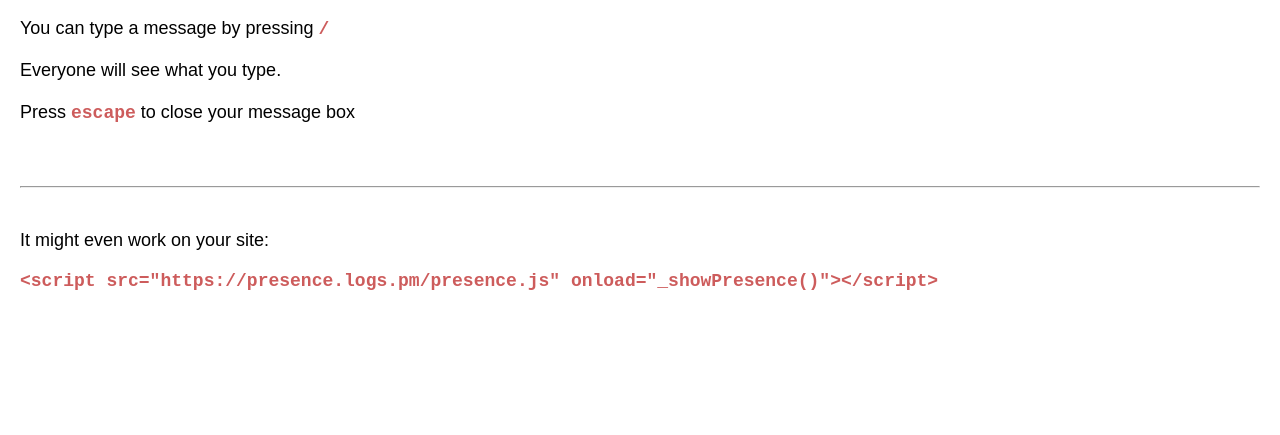
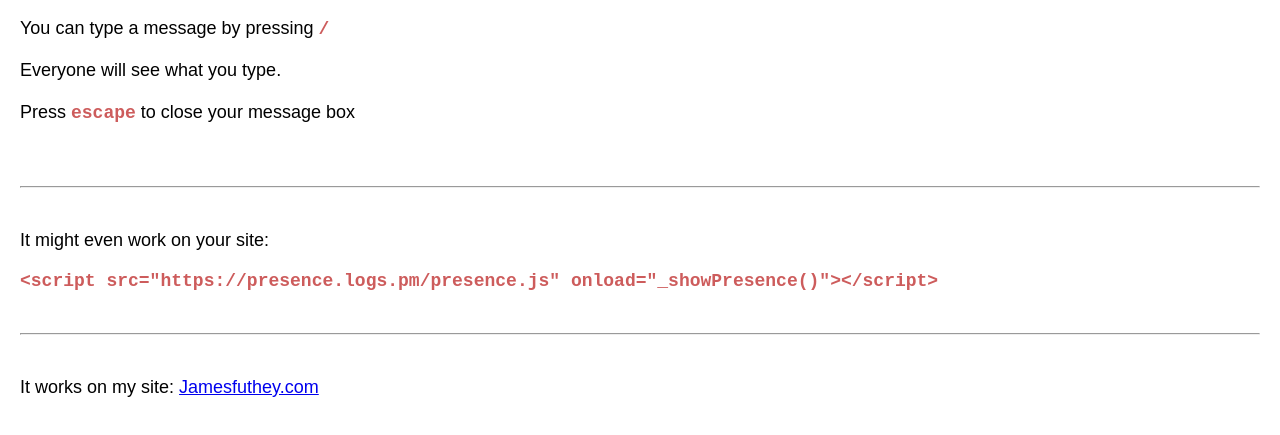
Before and after one commit to kidGodzilla/live-presence, a website: page public/index.html in a window 1280 px wide. Shown: the part 107-542 px from the top of the page. Drawn offline with Linux system fonts and the light colour scheme; no server answers.

Commit message:
Update index.html

```diff
--- a/public/index.html
+++ b/public/index.html
@@ -67,7 +67,19 @@
 &lt;script src="https://presence.logs.pm/presence.js" onload="_showPresence()">&lt;/script>
 </code></pre>
 
-<!--<a href="#">This is a test link (to test cursor pointer)</a>-->
+<br>
+<br>
+
+<hr>
+
+<br>
+<br>
+
+<p>
+    It works on my site:
+    <a href="https://www.jamesfuthey.com/">Jamesfuthey.com</a>
+</p>
+
 
 <script src="presence.js" onload="_showPresence()"></script>
 </body>
```
